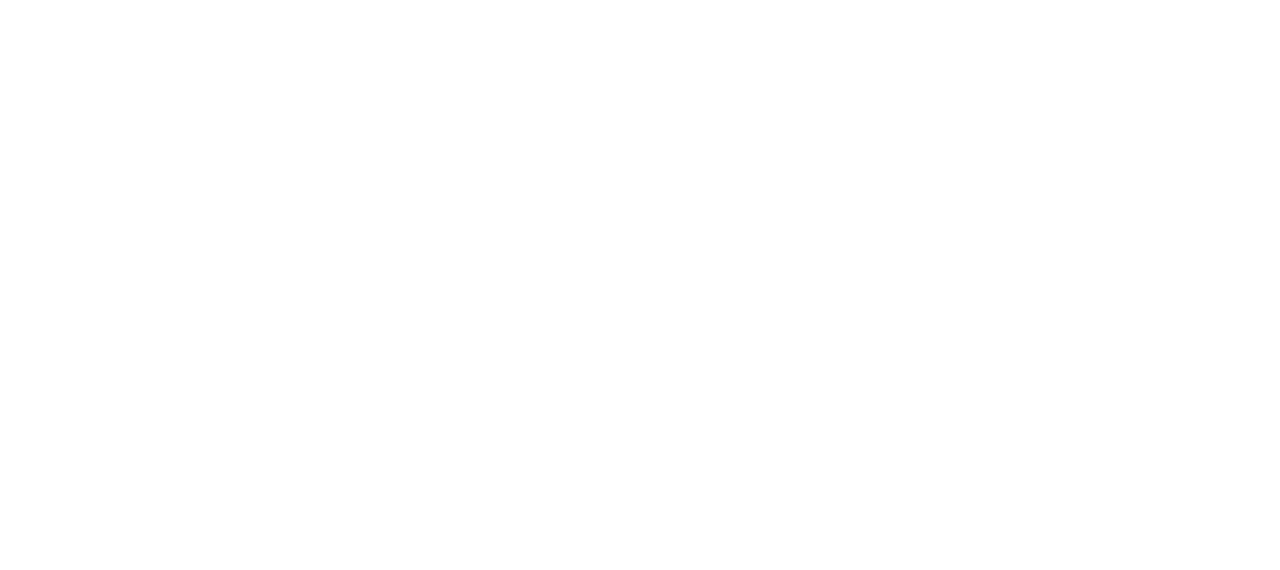
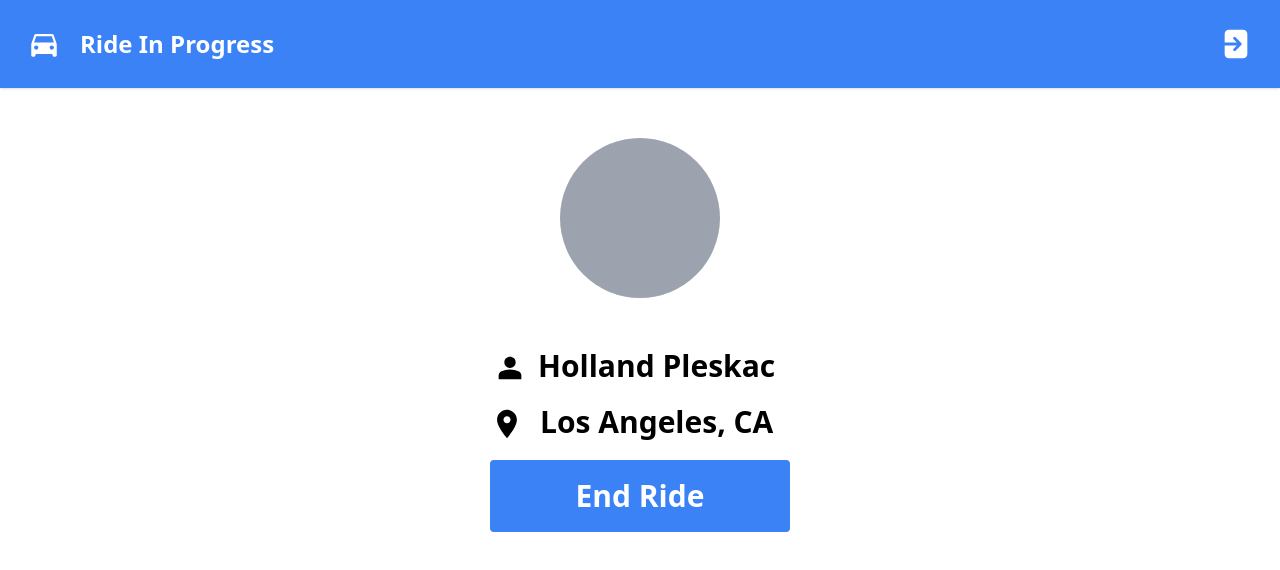
Before and after one commit to alskaf1293/carSurf, a React (Create React App) app: page /ride-in-progress in a window 1280 px wide. Before the commit this address had no page. Shown: the top 570 px of the page. Built offline with nearby package versions, Linux system fonts and the light colour scheme.

Commit message:
ride in progress screen

```diff
--- a/src/App.js
+++ b/src/App.js
@@ -7,6 +7,7 @@
 import Home from './pages/home';
 import DriverDestination from './pages/driver-destination';
 import SignUp from './pages/sign-up';
+import RideInProgress from './pages/ride-in-progress';
 
 function App() {
   return (
@@ -18,7 +19,7 @@
       <Route path='home' element={<Home />} />
       <Route path='driver-destination' element={<DriverDestination />} />
       <Route path='sign-up' element={<SignUp />} />
-
+      <Route path='ride-in-progress' element={<RideInProgress/>} />
     </Routes>
   );
 }
--- /dev/null
+++ b/src/assets/Destination.jsx
@@ -0,0 +1,7 @@
+const SvgComponent = (props) => (
+  <svg width="34" height="34" viewBox="0 0 34 34" fill="none" xmlns="http://www.w3.org/2000/svg">
+    <path d="M16.9999 2.83334C11.5174 2.83334 7.08325 7.2675 7.08325 12.75C7.08325 20.1875 16.9999 31.1667 16.9999 31.1667C16.9999 31.1667 26.9166 20.1875 26.9166 12.75C26.9166 7.2675 22.4824 2.83334 16.9999 2.83334ZM16.9999 16.2917C16.0606 16.2917 15.1598 15.9185 14.4956 15.2543C13.8314 14.5901 13.4583 13.6893 13.4583 12.75C13.4583 11.8107 13.8314 10.9099 14.4956 10.2457C15.1598 9.58147 16.0606 9.20834 16.9999 9.20834C17.9392 9.20834 18.8401 9.58147 19.5043 10.2457C20.1684 10.9099 20.5416 11.8107 20.5416 12.75C20.5416 13.6893 20.1684 14.5901 19.5043 15.2543C18.8401 15.9185 17.9392 16.2917 16.9999 16.2917Z" fill="black" />
+  </svg>
+);
+
+export default SvgComponent;
--- /dev/null
+++ b/src/assets/Person.jsx
@@ -0,0 +1,8 @@
+const SvgComponent = () => (
+  <svg width="24" height="24" viewBox="0 0 24 24" fill="none" xmlns="http://www.w3.org/2000/svg">
+    <path d="M12.0001 12C10.4417 12 9.10772 11.4451 7.998 10.3354C6.88828 9.2257 6.33341 7.89167 6.33341 6.33334C6.33341 4.775 6.88828 3.44098 7.998 2.33126C9.10772 1.22153 10.4417 0.666672 12.0001 0.666672C13.5584 0.666672 14.8924 1.22153 16.0022 2.33126C17.1119 3.44098 17.6667 4.775 17.6667 6.33334C17.6667 7.89167 17.1119 9.2257 16.0022 10.3354C14.8924 11.4451 13.5584 12 12.0001 12ZM0.666748 23.3333V19.3667C0.666748 18.5639 0.873582 17.8258 1.28725 17.1524C1.69997 16.48 2.24869 15.9667 2.93341 15.6125C4.3973 14.8806 5.8848 14.3314 7.39591 13.9649C8.90703 13.5994 10.4417 13.4167 12.0001 13.4167C13.5584 13.4167 15.0931 13.5994 16.6042 13.9649C18.1154 14.3314 19.6029 14.8806 21.0667 15.6125C21.7515 15.9667 22.3002 16.48 22.7129 17.1524C23.1266 17.8258 23.3334 18.5639 23.3334 19.3667V23.3333H0.666748Z" fill="black" />
+  </svg>
+
+);
+
+export default SvgComponent;
--- a/src/pages/passenger-rides.js
+++ b/src/pages/passenger-rides.js
@@ -19,8 +19,6 @@
     ]
     setDrivers(drivers)
   }, [])
-
-
 
   return (
     <Template title='Drivers Near Me' >
--- /dev/null
+++ b/src/pages/ride-in-progress.js
@@ -0,0 +1,30 @@
+import React, { useEffect, useState } from 'react'
+import Template from '../components/Template'
+import Person from '../assets/Person'
+import Destination from '../assets/Destination'
+
+const PassengerRides = (props) => {
+
+  return (
+    <Template title='Ride In Progress' >
+      <div className='flex flex-col h-full w-full items-center' >
+        <div className='mt-[50px] mb-[50px] w-[160px] h-[160px] rounded-full bg-gray-400' >
+        </div>
+        <div className='w-[300px]' >
+          <div className='flex items-center pl-2' >
+            <Person />
+            <h2 className='ml-4 mb-1' >Holland Pleskac</h2>
+          </div>
+          <div className='flex items-center mt-4' >
+            <Destination />
+            <h2 className='ml-4 mb-1' >Los Angeles, CA</h2>
+          </div>
+          <button className='w-full mt-4 bg-blue-500 border-2 p-4 border-blue-500 text-white rounded' >End Ride</button>
+        </div>
+
+      </div>
+    </Template>
+  )
+}
+
+export default PassengerRides
```
